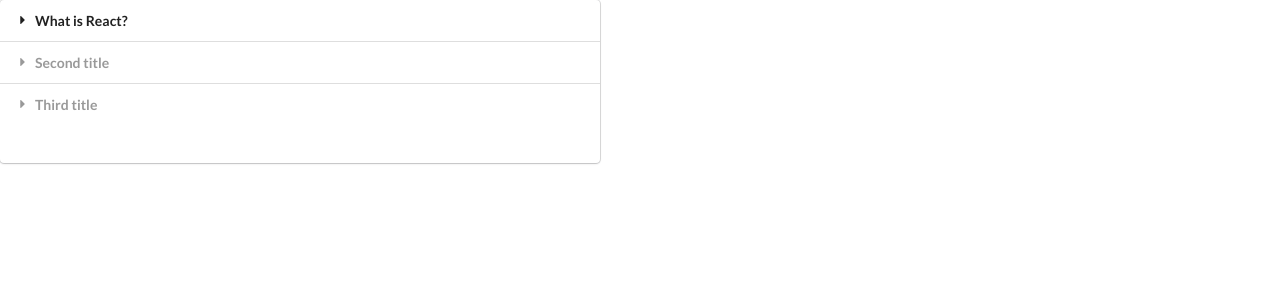
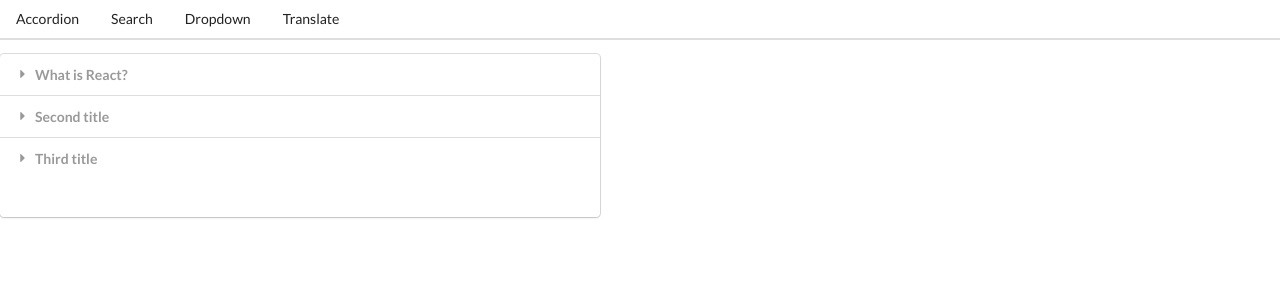
Before and after one commit to GuzlejM/widgets-react, a React (Create React App) app: page / in a window 1280 px wide. Shown: the top 300 px of the page. Built offline with nearby package versions, Linux system fonts and the light colour scheme.

Commit message:
header component

```diff
--- a/src/App.js
+++ b/src/App.js
@@ -4,6 +4,7 @@
 import Dropdown from './components/Dropdown';
 import Translate from './components/Translate';
 import Route from './components/Route';
+import Header from './components/Header';
 
 // "Database" items for Accordion which is sent as PROP
 const items = [
@@ -51,31 +52,12 @@
     },
   ];
 
-const showAccordion = () => {
-  if (window.location.pathname === '/') {
-    return <Accordion items={items} />;
-  }
-};
-const showList = () => {
-  if (window.location.pathname === '/list') {
-    return <Search />;
-  }
-};
-const showDropdown = () => {
-  if (window.location.pathname === '/dropdown') {
-    return <Dropdown />;
-  }
-};
-const showTranslate = () => {
-  if (window.location.pathname === '/translate') {
-    return <Translate />;
-  }
-};
-
 
   export default () => {
+    const [selected, setSelected] = useState(options[0])
     return (
       <div>
+        <Header />
         <Route path='/'>
           <Accordion items={items} />
         </Route>
@@ -83,7 +65,12 @@
           <Search />
         </Route>
         <Route path='/dropdown'>
-          <Dropdown />
+          <Dropdown
+          label="Select a color"
+          options={options}
+          selected={selected}
+          onSelectedChange={setSelected}
+          />
         </Route>
         <Route path='/translate'>
           <Translate />
--- /dev/null
+++ b/src/components/Header.js
@@ -0,0 +1,22 @@
+import React from 'react';
+
+const Header = () => {
+    return (
+        <div className="ui secondary pointing menu">
+            <a href='/' className="item">
+                Accordion
+            </a>
+            <a href='/list' className="item">
+                Search
+            </a>
+            <a href='/dropdown' className="item">
+                Dropdown
+            </a>
+            <a href='/translate' className="item">
+                Translate
+            </a>
+        </div>
+    )
+}
+
+export default Header;
```
